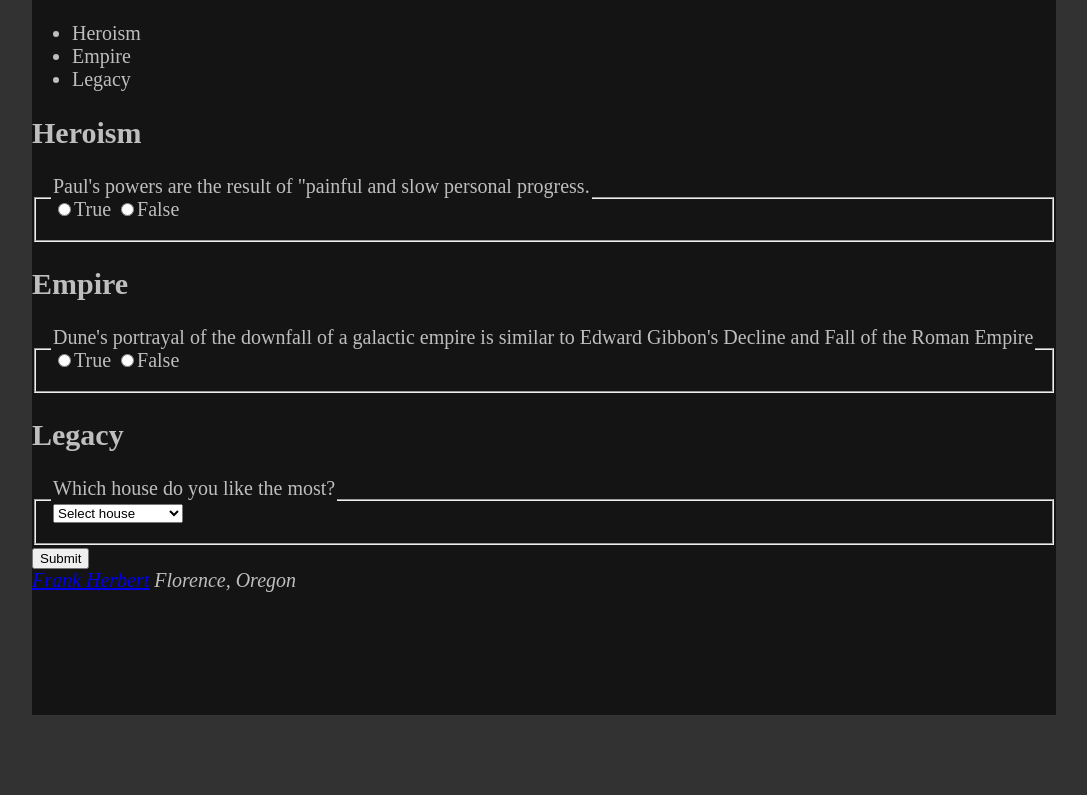
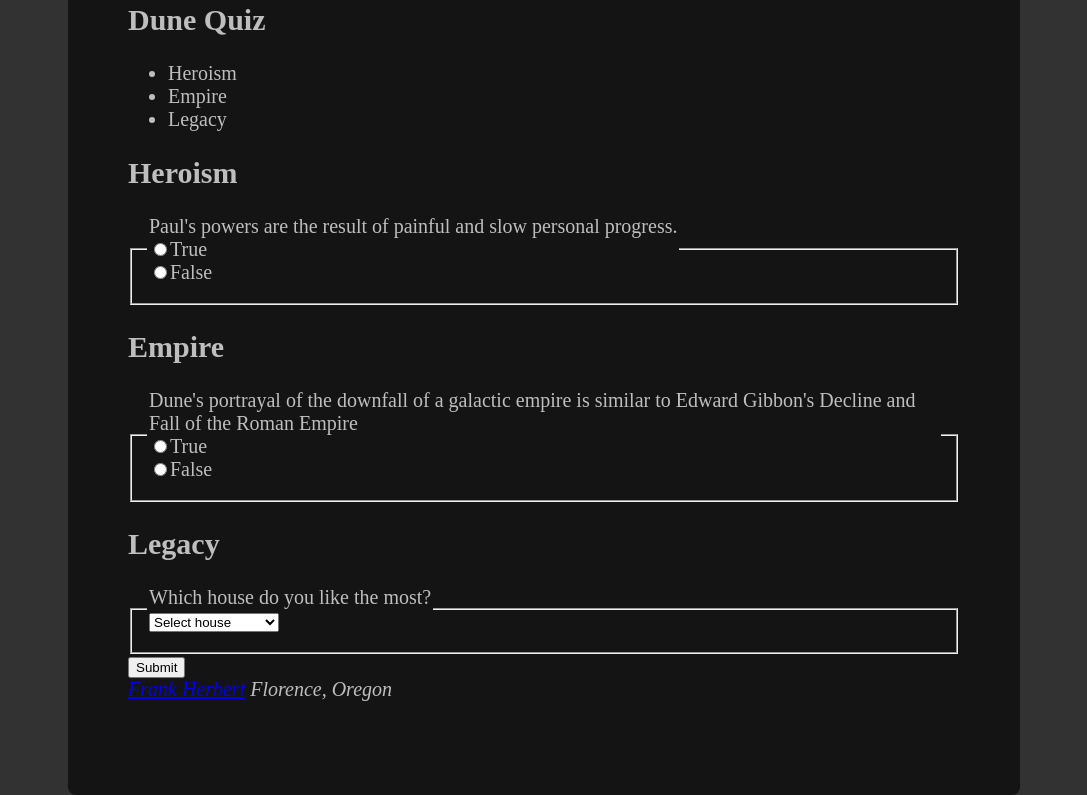
Before and after one commit to egochamberpie/Dune, a plain HTML site: page index.html in a window 1280 px wide. Shown: the part 125-920 px from the top of the page, without its empty margins (96-1183 px from the left). Before the commit the page ends 840 px from the top, so only its background shows below. Drawn offline with Linux system fonts and the light colour scheme.

Commit message:
🏜️ add padding-to-body and dune-img

```diff
--- a/index.html
+++ b/index.html
@@ -23,11 +23,11 @@
                     <h2>Heroism</h2>
                     <fieldset>
                         <legend>
-                            Paul's powers are the result of "painful and slow
+                            Paul's powers are the result of painful and slow
                             personal progress.<br>
                             <label for="">
                                 <input type="radio" name="heroism" id="" />True
-                            </label>
+                            </label><br>
                             <label for="">
                                 <input type="radio" name="heroism" id="" />False
                             </label>
@@ -43,7 +43,7 @@
                             Fall of the Roman Empire<br>
                             <label for="">
                                 <input type="radio" name="empire" id="" />True
-                            </label>
+                            </label><br>
                             <label for="">
                                 <input type="radio" name="empire" id="" />False
                             </label>
--- a/styles/styles.css
+++ b/styles/styles.css
@@ -7,7 +7,9 @@ html {
 
 body {
     background-color: rgb(20, 20, 20);
-    max-width: 80%;
+    padding: 2em 3em;
+    max-width: 65%;
+    border-radius: 0.4em;
     height: 100vh;
     margin: 2em auto 6em;
 }
```
Also changed, not shown: images/dune-frank_herbert_(1965)_first_edition.jpg (added).
